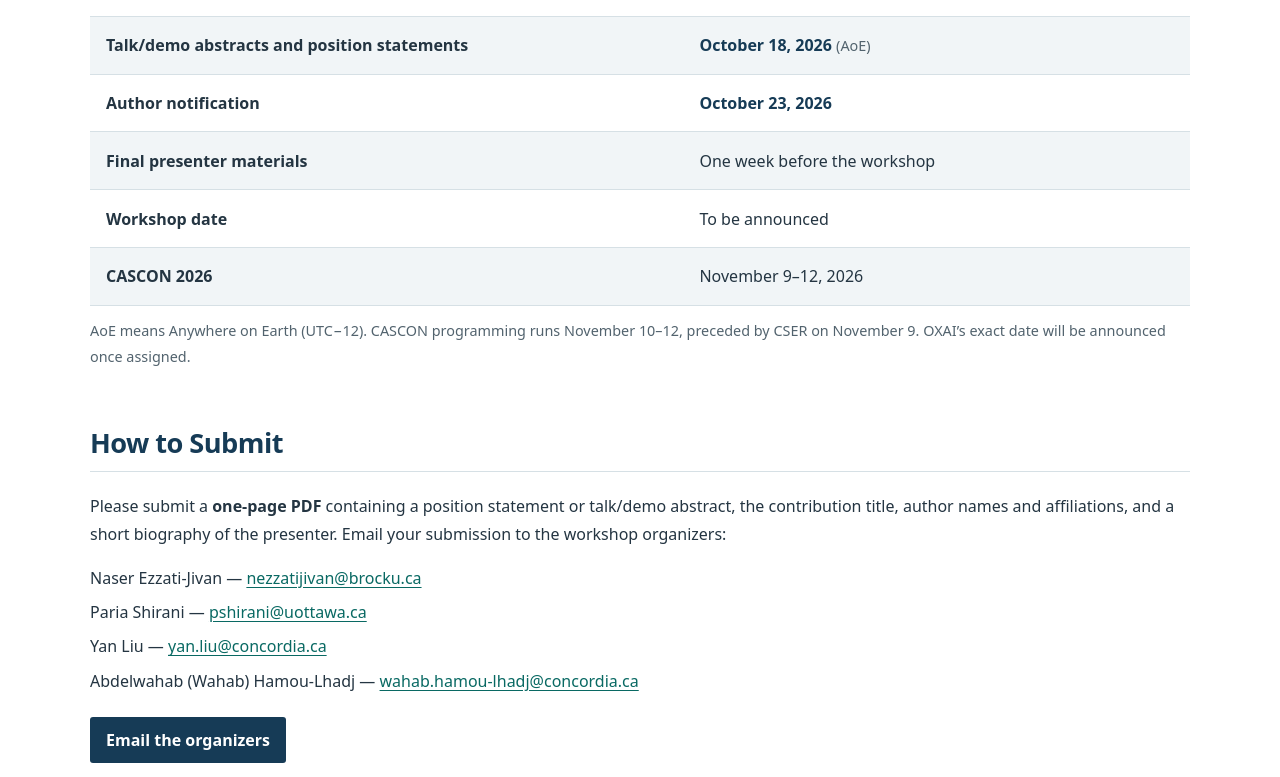
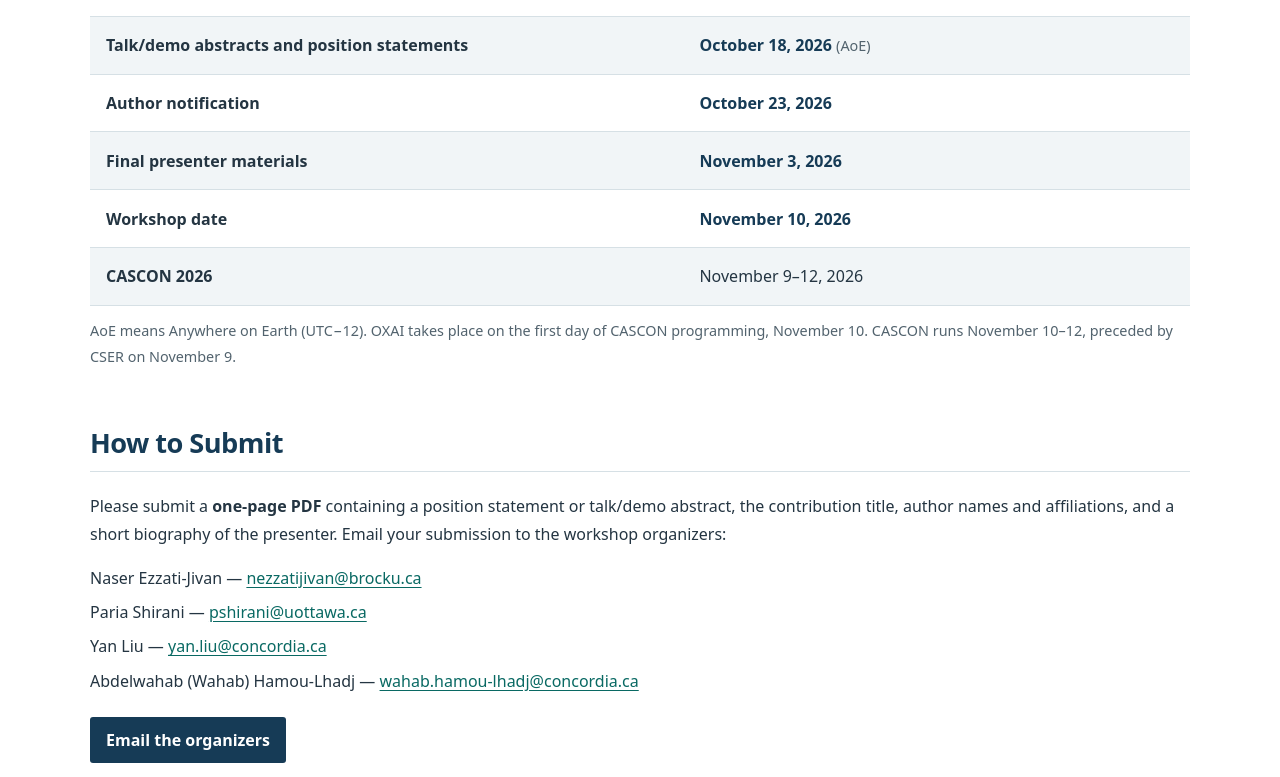
Before and after one commit to naser/oxai2026, a plain HTML site: page index.html in a window 1280 px wide. Shown: the part 1678-2455 px from the top of the page. Drawn offline with Linux system fonts and the light colour scheme.

Commit message:
Set OXAI workshop date to first day of CASCON

```diff
--- a/index.html
+++ b/index.html
@@ -18,7 +18,7 @@
       <div>
         <h1>The 2nd International Workshop on Observability and Explainability of AI Systems (OXAI 2026)</h1>
         <div class="event-details">
-          <p>Workshop date to be announced<br>Toronto, Canada</p>
+          <p>Tuesday, November 10, 2026<br>Toronto, Canada</p>
           <p>Co-located with <a href="https://conf.researchr.org/home/cascon-2026">CASCON 2026</a><br>The International Conference on Collaborative Advances in Software and COmputiNg (CASCON)<br>November 9–12, 2026</p>
         </div>
       </div>
@@ -58,11 +58,11 @@
       <dl class="dates">
         <div><dt>Talk/demo abstracts and position statements</dt><dd><time datetime="2026-10-18">October 18, 2026</time> <span class="note">(AoE)</span></dd></div>
         <div><dt>Author notification</dt><dd><time datetime="2026-10-23">October 23, 2026</time></dd></div>
-        <div><dt>Final presenter materials</dt><dd>One week before the workshop</dd></div>
-        <div><dt>Workshop date</dt><dd>To be announced</dd></div>
+        <div><dt>Final presenter materials</dt><dd><time datetime="2026-11-03">November 3, 2026</time></dd></div>
+        <div><dt>Workshop date</dt><dd><time datetime="2026-11-10">November 10, 2026</time></dd></div>
         <div><dt>CASCON 2026</dt><dd>November 9–12, 2026</dd></div>
       </dl>
-      <p class="note">AoE means Anywhere on Earth (UTC−12). CASCON programming runs November 10–12, preceded by CSER on November 9. OXAI’s exact date will be announced once assigned.</p>
+      <p class="note">AoE means Anywhere on Earth (UTC−12). OXAI takes place on the first day of CASCON programming, November 10. CASCON runs November 10–12, preceded by CSER on November 9.</p>
     </section>
     <section id="submission" aria-labelledby="submit-title">
       <h2 id="submit-title">How to Submit</h2>
```
Also changed, not shown: 1 other file.
